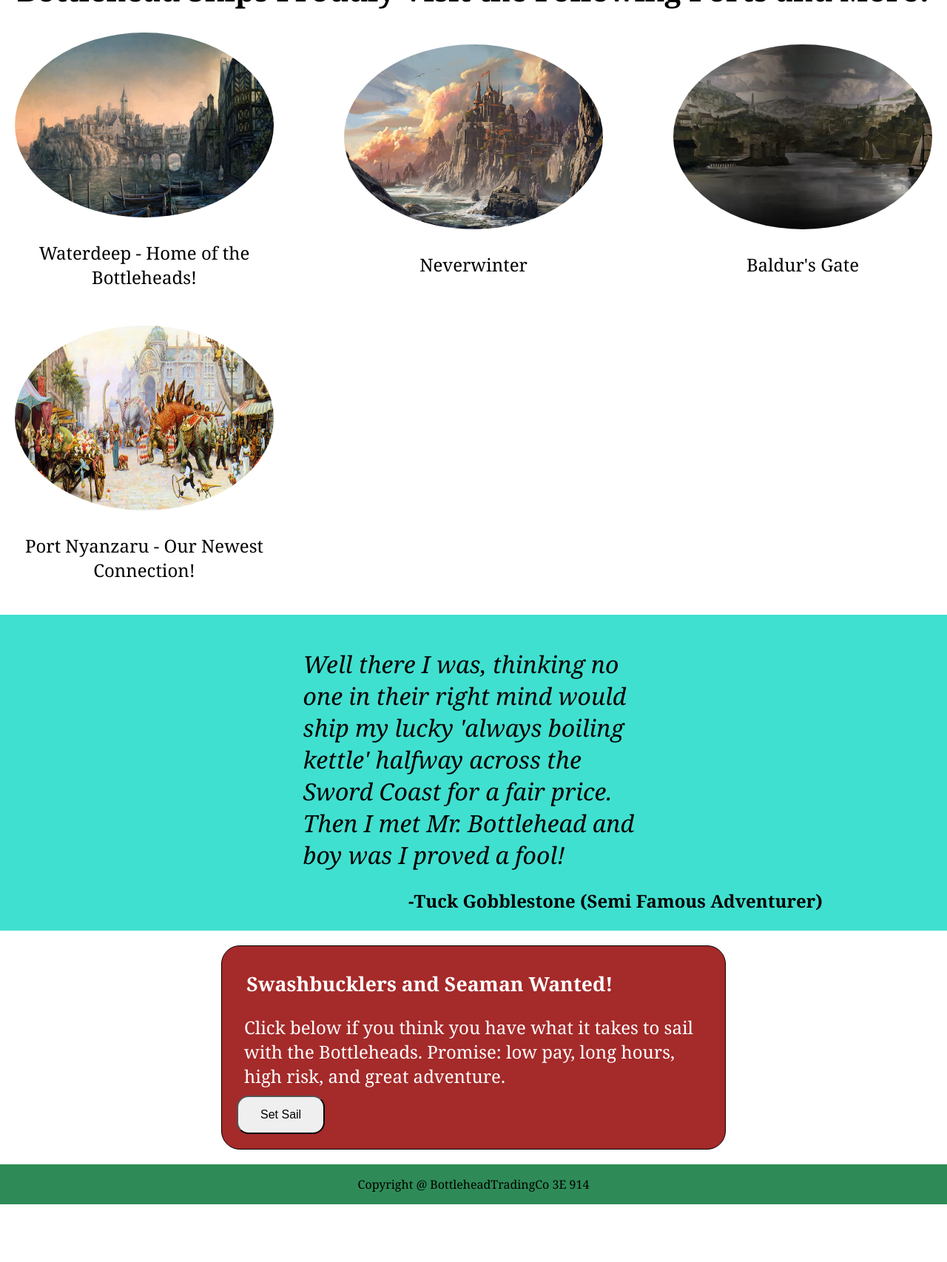
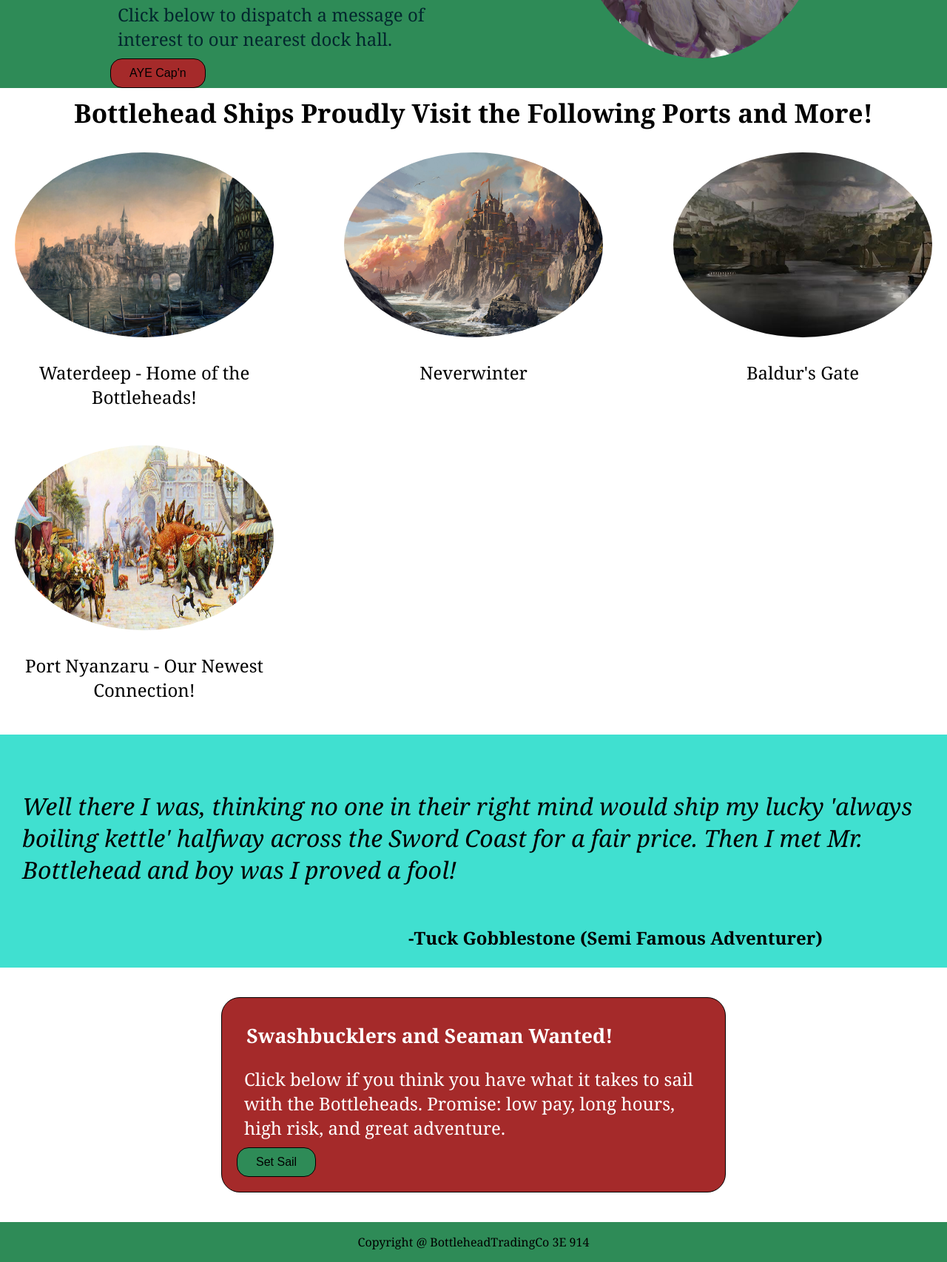
Before and after one commit to CowboyAragorn/bottlehead_trading_co, a plain HTML site: page index.html in a window 1280 px wide. Shown: the part 537-2243 px from the top of the page at 74% size. Before the commit the page ends 2165 px from the top, so only its background shows below. Drawn offline with Linux system fonts and the light colour scheme.

Commit message:
spacing, fonts, colors

```diff
--- a/index.html
+++ b/index.html
@@ -21,12 +21,12 @@
             <h1 class="title">Dwarves Get It Done</h1>
             <p class="text1">For all your shipping needs look no further than the Bottlehead Trading Company. Large or Small - Commerical or Individual - Legal or ...Otherwise. If we can fit it on a boat we'll set it afloat!</p>
             <p class="text1">Click below to dispatch a message of interest to our nearest dock hall.</p>
-            <button>AYE Cap'n</button>
+            <button class="button1">AYE Cap'n</button>
         </div>
         <img src="img/dweak_bottlhead.jpeg" class="img1"> <!--Trading Logo-->
     </article>
     <article class="ports">
-        <h1 class=title>Bottlehead Ships Proudly Visit the Following Ports and More! </h1>
+        <h1 class=title2>Bottlehead Ships Proudly Visit the Following Ports and More! </h1>
         <div class="portlist">
             <div class="cards">
                 <img src="img/waterdeep_port_Monika_Zawistowska.jpg" class="img">
@@ -53,8 +53,8 @@
     <article class="call2a">
         <div class="container">
             <p class="text3">Swashbucklers and Seaman Wanted!</p>
-            <p class="text1">Click below if you think you have what it takes to sail with the Bottleheads. Promise: low pay, long hours, high risk, and great adventure.</p>
-            <button>Set Sail</button>
+            <p class="text4">Click below if you think you have what it takes to sail with the Bottleheads. Promise: low pay, long hours, high risk, and great adventure.</p>
+            <button class="button2">Set Sail</button>
         </div>
     </article>
     <footer>
--- a/style.css
+++ b/style.css
@@ -12,7 +12,7 @@ body{
     align-items: center;
     background-color: seagreen;
     flex-grow: 1;
-    border: black solid 1px;
+    padding-bottom: 75px;
 }
 
 .logo{
@@ -44,7 +44,7 @@ a{
 .runner1, .call2a{
     display: flex;
     justify-content: center;
-    align-items: center;
+    align-items: top;
     text-align: left;
 }
 
@@ -64,28 +64,48 @@ a{
 }
 
 .title{
-    font-size: 40px;
+    font-size: 60px;
+    margin: 10px;
+}
+
+.title2{
+    font-size: 35px;
     margin: 10px;
 }
 
 .text1{
     font-size: 18pt;
     margin: 10px;
+    color: #03272e;
 }
 
 button{
-    padding: 15px 30px;
+    padding: 10px 25px;
     border-radius: 16px;
     width: fit-content;
     font-size: 12pt;
     margin-bottom: : 10pt;
 }
 
+.button1{
+    background-color: brown;
+    border: solid 1px black;
+    color: black;
+}
+
+.button2{
+    background-color: seagreen;
+    border: solid 1px black;
+    color: black;
+}
+
+
 .img1{
     max-height: auto;
     max-width: 350px;
     border-radius: 70%;
     padding: 10px;
+    margin-bottom: 30px;
 
 }
 
@@ -105,7 +125,7 @@ button{
 .portlist{
     display: flex;
     flex-direction: row;
-    align-items: center;
+    align-items: top;
     justify-content: space-between;
     flex-wrap: wrap;
     gap: 25px;
@@ -128,7 +148,7 @@ button{
 }
 
 .quote{
-    max-width: 36%;
+    padding:30px;
     font-size: 24pt;
     font-style: italic;
     margin-top: 45px;
@@ -159,7 +179,7 @@ button{
     border: black solid 1px;
     padding: 15pt;
     width: 50%;
-    margin: 15pt;
+    margin: 30pt;
     background-color: brown;
     color: white;
     border-radius: 25px;
@@ -171,6 +191,11 @@ button{
     font-weight: bold;
 }
 
+.text4{
+    font-size: 18pt;
+    margin: 10px;
+}
+
 
 footer{
     display: flex;
```
